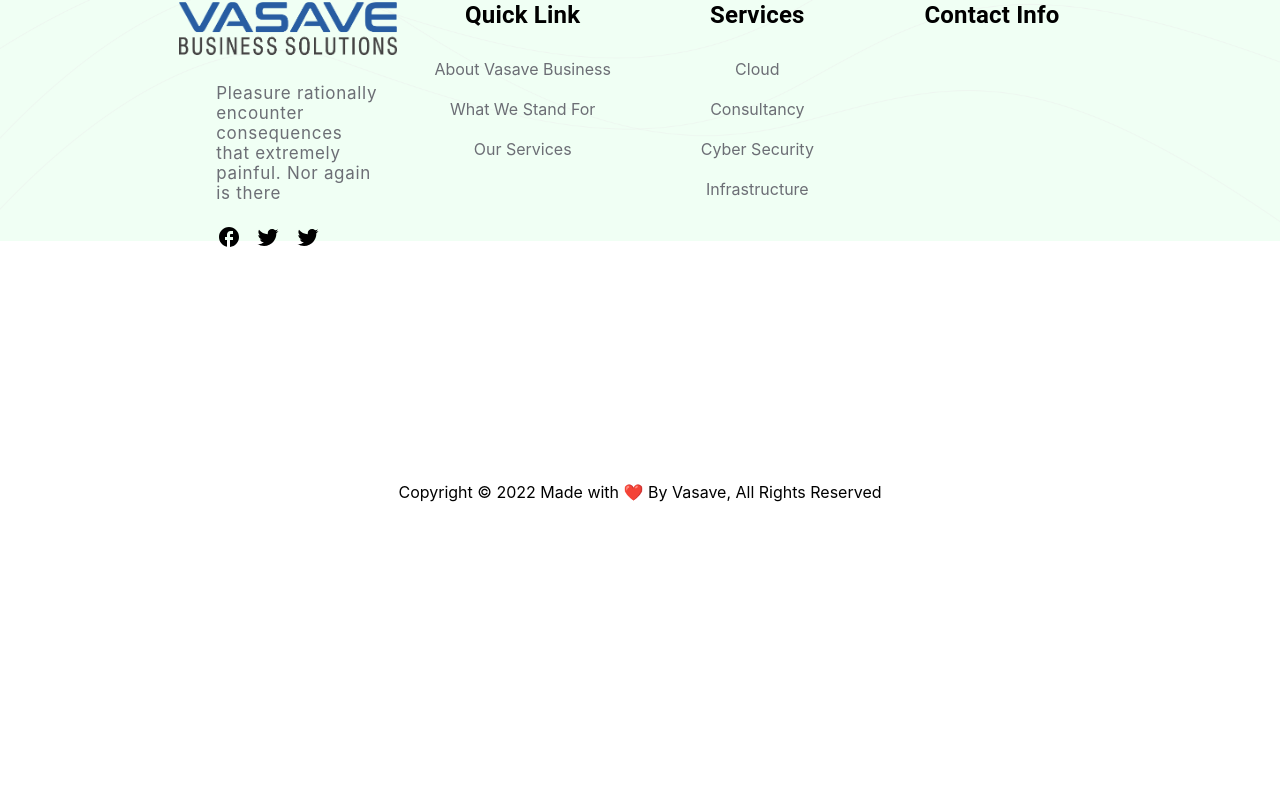
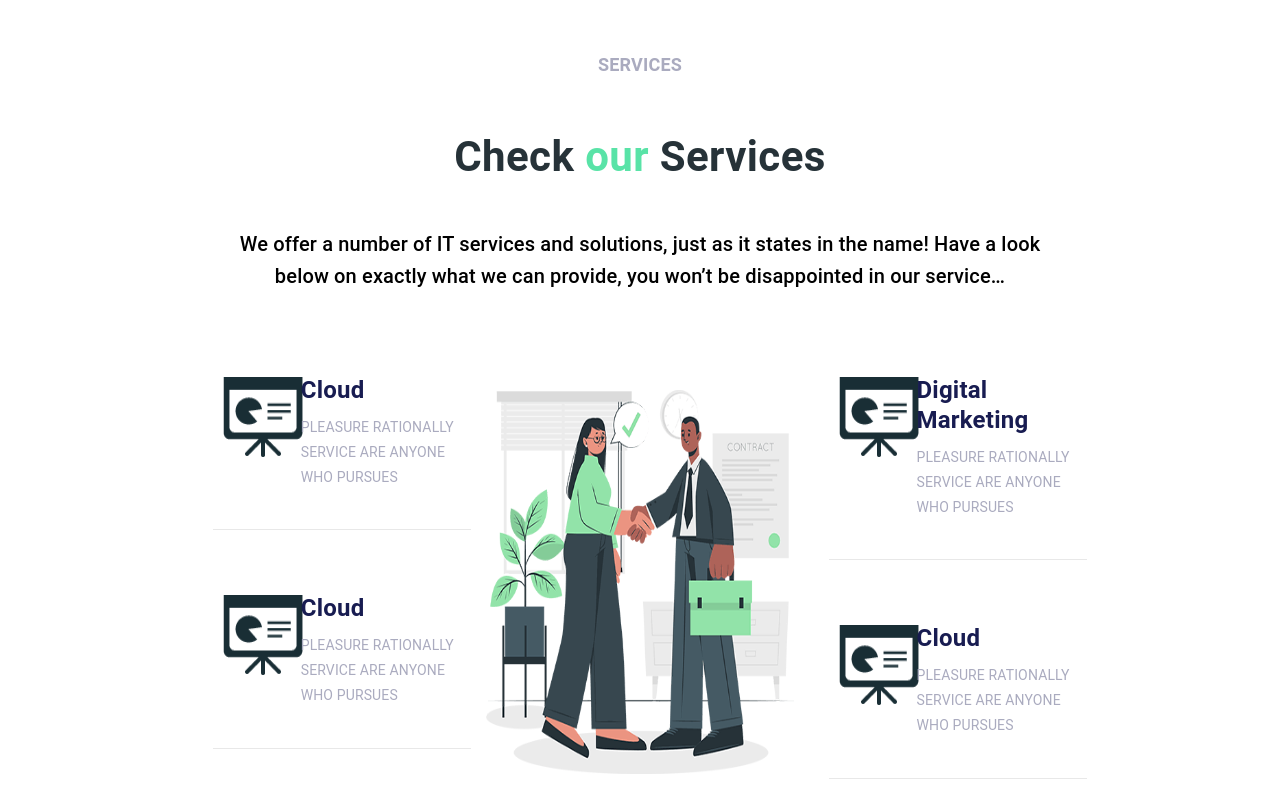
Before and after one commit to poojan411/vasave, a React (Create React App) app: page / in a window 1280 px wide. Shown: the part 1552-2360 px from the top of the page. Before the commit the page ends 2072 px from the top, so only its background shows below. Built offline with nearby package versions, Linux system fonts and the light colour scheme; some icons are missing.

Commit message:
added service card in home and services page

```diff
--- a/package.json
+++ b/package.json
@@ -1,5 +1,5 @@
 {
- "homepage": "http://poojan411.github.io/vasave",
+ "homepage": "https://poojan411.github.io/vasave/",
  "name": "vasave",
  "version": "0.1.0",
  "private": true,
--- a/src/components/Header.js
+++ b/src/components/Header.js
@@ -77,7 +77,7 @@ function Header(props) {
         // sx={{ borderBottom: 1, borderColor: "divider" }}
       >
         <Grid container justifyContent="center">
-          <Grid item lg={10}>
+          <Grid item lg={10} md={12}>
             <Grid container justifyContent="space-between" flexDirection="row">
               <Grid item lg={4}>
                 <ImageListItem>
--- a/src/components/ServicesCard.js
+++ b/src/components/ServicesCard.js
@@ -26,13 +26,30 @@ function ServicesCard(props) {
       shortDescription: "Pleasure rationally service are anyone who pursues",
       image: "../images/servicesLogos/consultancyLogo.png",
     },
+    {
+      title: "cloud",
+      shortDescription: "Pleasure rationally service are anyone who pursues",
+      image: "../images/servicesLogos/consultancyLogo.png",
+    },
+  ];
+  const servicesRight = [
+    {
+      title: "Digital Marketing",
+      shortDescription: "Pleasure rationally service are anyone who pursues",
+      image: "../images/servicesLogos/consultancyLogo.png",
+    },
+    {
+      title: "cloud",
+      shortDescription: "Pleasure rationally service are anyone who pursues",
+      image: "../images/servicesLogos/consultancyLogo.png",
+    },
   ];
 
   return (
     // <Grid cotainer justifyContent="center">
     //   <Grid item lg={8}>
     <Grid container spacing={2}>
-      <Grid item lg={3.5}>
+      <Grid item lg={3.5} style={{ padding: "20px !important" }}>
         {!_.isEmpty(servicesLeft) &&
           servicesLeft.map((item, index) => {
             return (
@@ -44,14 +61,25 @@ function ServicesCard(props) {
             );
           })}
       </Grid>
-      <Grid item lg={5}>
+      <Grid item lg={5} style={{ padding: "20px !important" }}>
         <img
           src={require("../images/servicesImage.png")}
           alt="vasave business services"
-          style={{ width: "100%", marginTop: "100px" }}
+          style={{ width: "89%", marginTop: "38px", height: "384px" }}
         />
       </Grid>
-      <Grid item lg={3.5}></Grid>
+      <Grid item lg={3.5} style={{ padding: "20px !important" }}>
+        {!_.isEmpty(servicesRight) &&
+          servicesRight.map((item, index) => {
+            return (
+              <SingleServiceCard
+                title={item?.title}
+                shortDescription={item?.shortDescription}
+                image={item?.image}
+              />
+            );
+          })}
+      </Grid>
     </Grid>
     //   </Grid>
     // </Grid>
--- a/src/components/SingleServiceCard.js
+++ b/src/components/SingleServiceCard.js
@@ -11,32 +11,41 @@ import "../styles/singleServiceCard.css";
 
 function SingleServiceCard(props) {
   const { title, shortDescription, image } = props;
+  console.log("image=>", image);
+  const imagePath = `require("${image}")`;
   return (
-    <Card
+    <div
       //   sx={{ maxWidth: 345 }}
       style={{
         // backgroundColor: "#F7F7F7",
         padding: "10px",
-        borderBottom: "1px solid grey",
+        borderBottom: "1px solid #e8e8e8",
 
         // paddingTop: "40px",
         width: "100%",
+        marginBottom: "40px",
       }}
       //   className="cardContent"
     >
       <Grid container spacing={2}>
         <Grid item lg={3}>
-          <CardMedia
+          <img
+            // src={imagePath}
+            src={require("../images/servicesLogos/consultancyLogo.png")}
+            alt="vasave business services"
+            style={{ height: "80px", width: "80px", marginTop: "15px" }}
+          />
+          {/* <CardMedia
             component="img"
-            height="140"
+            height="100"
             image={image}
             alt="green iguana"
             // className="cardLogo"
 
             //   style={{ height: "100px", width: "100px", padding: "20px" }}
-          />
+          /> */}
         </Grid>
-        <Grid item lg={9}>
+        <Grid item lg={9} style={{ paddingLeft: "30px" }}>
           <Typography className="cardTitle">{title}</Typography>
           <Typography className="contentTitle1">{shortDescription}</Typography>
         </Grid>
@@ -71,7 +80,7 @@ function SingleServiceCard(props) {
           </Typography>
         </CardContent>
       </div> */}
-    </Card>
+    </div>
   );
 }
 export default SingleServiceCard;
--- a/src/components/TitleCard.js
+++ b/src/components/TitleCard.js
@@ -31,14 +31,21 @@ function TitleCard(props) {
               }}
             >
               <Grid container alignContent="center" justifyContent="center">
-                <Grid container style={{ marginTop: "200px" }} spacing={2}>
-                  <Grid item lg={12} className="titleStyle">
+                <Grid
+                  container
+                  style={{ marginTop: "200px" }}
+                  spacing={2}
+                  justifyContent="center"
+                >
+                  <Grid item md={12} lg={8} xl={7} className="titleStyle">
                     <h2 className="titleStyle">{title}</h2>
                   </Grid>
-                  <Grid item lg={12}>
-                    <Typography variant="h5" component="h6">
-                      Get started
-                    </Typography>
+                  <Grid container justifyContent="center">
+                    <Grid item md={10} lg={7} xl={6}>
+                      <Typography variant="h5" component="h6">
+                        Get started
+                      </Typography>
+                    </Grid>
                   </Grid>
                 </Grid>
               </Grid>
--- a/src/screens/Home.js
+++ b/src/screens/Home.js
@@ -10,6 +10,7 @@ import Footer from "../components/Footer";
 import FeatureCard from "../components/FeatureCard";
 import "../styles/homestyles.css";
 import creativeImage from "../images/cardLogos/CreativeCardLogo.png";
+import ServicesCard from "../components/ServicesCard";
 
 function Home(props) {
   const headerOptions = [
@@ -77,7 +78,7 @@ function Home(props) {
         >
           <Grid container justifyContent="center">
             <Grid item lg={8} style={{ marginTop: "20px" }}>
-              <Typography className="contentTitle1">Features</Typography>
+              <Typography className="contentTitle1home">Features</Typography>
             </Grid>
             <Grid item lg={8} style={{ marginTop: "20px" }}>
               <Typography className="contentTitle2">
@@ -123,6 +124,33 @@ function Home(props) {
             </Grid>
           </Grid>
         </div>
+      </Grid>
+      <Grid container justifyContent="center" style={{ marginTop: "200px" }}>
+        <Grid item lg={8} style={{ marginBottom: "20px" }}>
+          <Typography className="contentTitle1home">Services</Typography>
+        </Grid>
+        <Grid item lg={8} style={{ marginTop: "20px" }}>
+          <Typography className="contentTitle2">
+            Check <span style={{ color: "#59e3a7" }}>our</span> Services
+          </Typography>
+        </Grid>
+        <Grid item lg={8} style={{ marginTop: "20px", marginBottom: "40px" }}>
+          <Typography
+            className="contentTitle3"
+            variant="h6"
+            textAlign="center"
+            style={{
+              marginBottom: "20px",
+            }}
+          >
+            We offer a number of IT services and solutions, just as it states in
+            the name! Have a look below on exactly what we can provide, you
+            won’t be disappointed in our service…
+          </Typography>
+        </Grid>
+        <Grid item lg={8}>
+          <ServicesCard />
+        </Grid>
       </Grid>
       {/* <Grid
         item
--- a/src/styles/homestyles.css
+++ b/src/styles/homestyles.css
@@ -24,7 +24,7 @@
     background-repeat: no-repeat;
     background-size: contain;
 }
-.contentTitle1{
+.contentTitle1home{
     font-family: "Open Sans",sans-serif;
     color: #aaabbf;
     display: block;
--- a/src/styles/singleServiceCard.css
+++ b/src/styles/singleServiceCard.css
@@ -3,16 +3,18 @@
     text-transform: capitalize;
     font-weight: 600;
     line-height: 1.25;
-    margin-bottom: 1.25rem;
+    margin-bottom: 10px !important;
     font-size: 24px;
 }
 .contentTitle1{
     font-family: "Open Sans",sans-serif;
     color: #aaabbf;
     display: block;
-    font-weight: 600 !important;
+    font-weight: 400 !important;
     text-transform: uppercase;
-    line-height: 2.777 !important;
-    margin-bottom: 0.125rem !important;
-    font-size: 18px !important;
+    line-height: 1.777 !important;
+    margin-bottom: 30px !important;
+    font-size: 14px !important;
+    text-align: left !important;
+
 }
```
